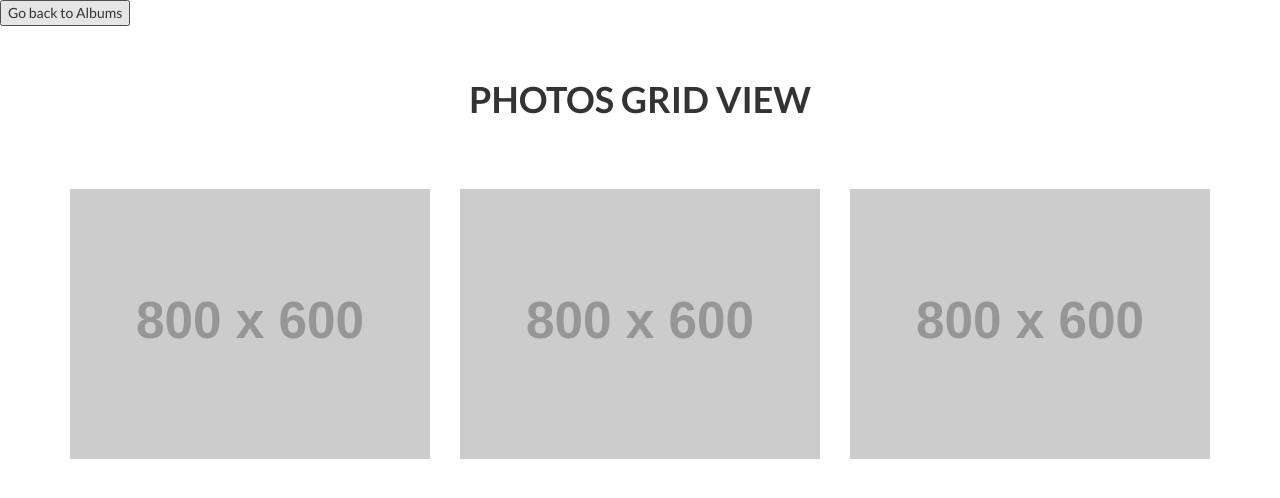
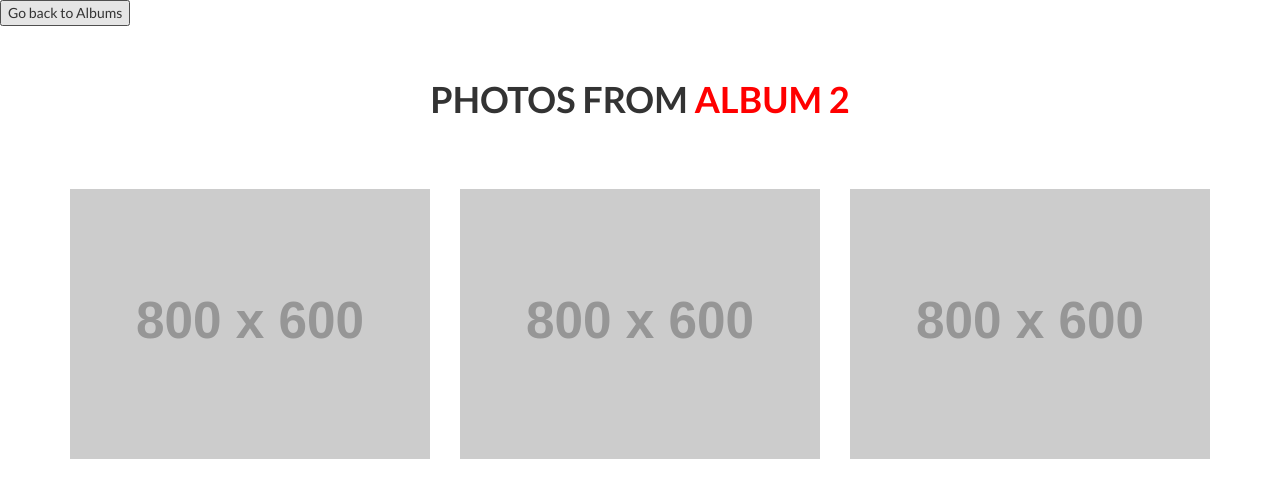
Before and after one commit to rob-now/photo-albums--react, a React (Create React App) app: page /album/1 in a window 1280 px wide. Shown: the top 498 px of the page. Built offline with nearby package versions, Linux system fonts and the light colour scheme.

Commit message:
Displaying album number in heading and styling

```diff
--- /dev/null
+++ b/src/components/PhotosGridView.css
@@ -0,0 +1,3 @@
+.PhotosGridView__AlbumNumber{
+    color: red;
+}
--- a/src/components/PhotosGridView.js
+++ b/src/components/PhotosGridView.js
@@ -1,5 +1,6 @@
 import React, {Component, Fragment} from 'react'
 import PhotoItem from "./PhotoItem";
+import './PhotosGridView.css'
 import {withAlbums} from "../contexts/Albums";
 
 class PhotosGridView extends Component {
@@ -15,7 +16,7 @@ class PhotosGridView extends Component {
         >
           Go back to Albums
         </button>
-        <h1>Photos grid view</h1>
+        <h1>Photos from <span className="PhotosGridView__AlbumNumber">album {parseInt(this.props.match.params.albumId, 10) + 1}</span></h1>
         <PhotoItem {...this.props}/>
       </Fragment>
     )
```
